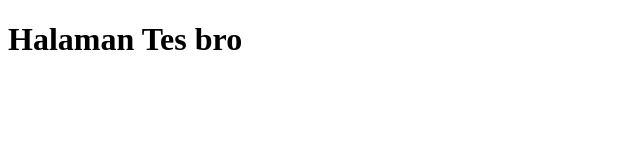
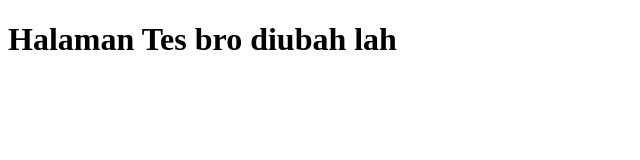
Before and after one commit to nur-rohmad/testing, a plain HTML site: page index.html in a window 1280 px wide. Shown: the whole page, without its empty margins (0-640 px from the left). Drawn offline with Linux system fonts and the light colour scheme.

Commit message:
update second

```diff
--- a/index.html
+++ b/index.html
@@ -6,6 +6,6 @@
     <title>Tes Halaman</title>
   </head>
   <body>
-    <h1>Halaman Tes bro</h1>
+    <h1>Halaman Tes bro diubah lah</h1>
   </body>
 </html>
```
